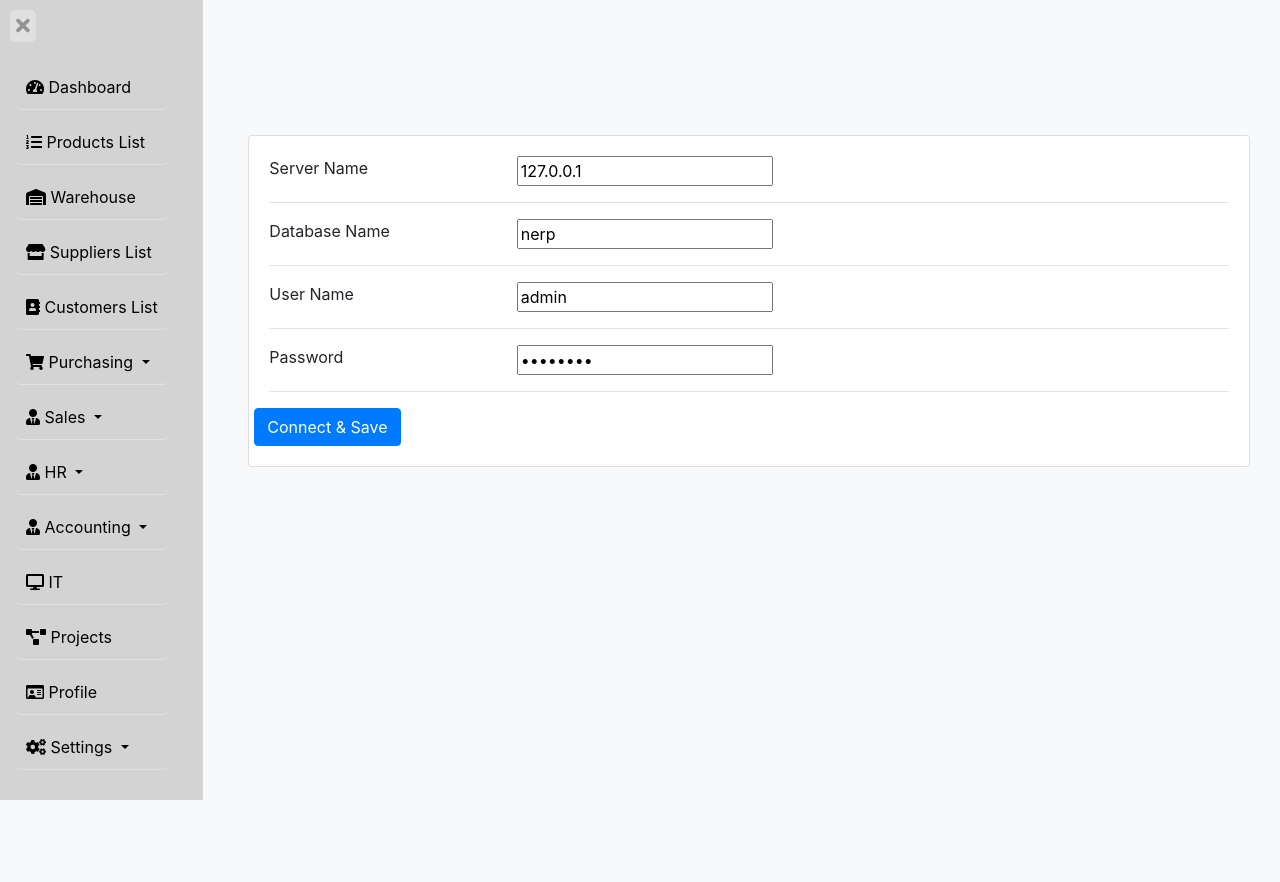
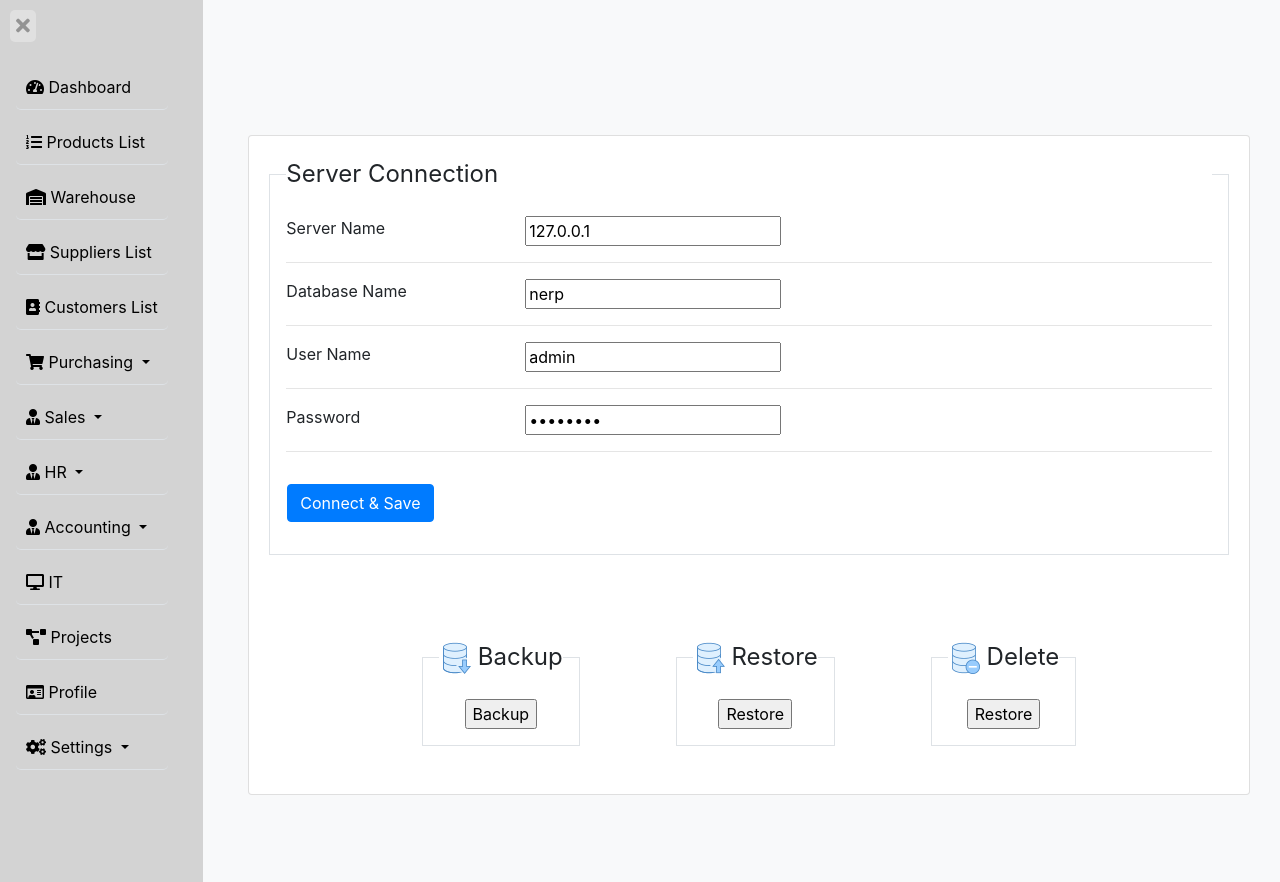
Before and after one commit to ali-alhashim/NERP, a PHP site: page /Data.php in a window 1280 px wide. Before the commit the page ends 800 px from the top, so only its background shows below. Run offline with PHP 8.4, Linux system fonts and the light colour scheme; some libraries are stand-ins or nearby versions.

Commit message:
Backup and restore UI

```diff
--- a/Data.php
+++ b/Data.php
@@ -34,6 +34,7 @@
                <br/>
                <!-------------------------------->
 
+
                <section >
   <div class="container py-5">
     <div class="row">
@@ -50,7 +51,12 @@
       <div class="col-lg-12">
         <div class="card mb-4">
           <div class="card-body">
-            <div class="row">
+
+          <form action="#" method="post">
+           <fieldset class="form-group border p-3">
+             <legend> Server Connection </legend>
+
+            <div class="row ">
               <div class="col-sm-3">
                 <p class="mb-0">Server Name</p>
               </div>
@@ -86,14 +92,49 @@
               </div>
             </div>
             <hr>
-            <div class="row text-center">
-                <button class="btn btn-primary ">Connect & Save</button>
+            <div class="row text-center p-3">
+                <input type="submit" class="btn btn-primary "  value="Connect & Save" />
 
 
               </div>
+
+                </fieldset>
+            </form>
+
             </div>
 
 <!---->
+
+  <div class="row   align-self-center">
+
+    <form action="DBBackupAction.php" method="post">
+      <fieldset class="form-group border p-3 m-lg-5 text-center">
+        <legend><img src="icons/icons8_database_export_32px.png"> Backup</legend>
+        <input type="submit" value="Backup"/>
+      </fieldset>
+    </form>
+
+
+    <form action="DBRestoreAction.php" method="post">
+      <fieldset class="form-group border p-3 m-lg-5 text-center">
+        <legend><img src="icons/icons8_database_restore_32px.png"> Restore</legend>
+        <input type="submit" value="Restore"/>
+      </fieldset>
+    </form>
+
+
+    <form action="DBDeleteAction.php" method="post">
+      <fieldset class="form-group border p-3 m-lg-5 text-center">
+        <legend><img src="icons/icons8_delete_database_32px.png"> Delete</legend>
+        <input type="submit" value="Restore"/>
+      </fieldset>
+    </form>
+
+
+  </div>
+
+
+
 
 
 </section>
--- a/css/site.css
+++ b/css/site.css
@@ -89,7 +89,7 @@ a:hover
     cursor: pointer;
     font-size: 20px;
     position: fixed;
-    z-index: 2;
+    z-index: 3;
 }
 
 .close-btn
@@ -115,9 +115,21 @@ a:hover
 
 }
 
-.sticky-top {
-top:15px !important;
+.sticky-top-10 {
+    position: -webkit-sticky;
+    position: sticky;
+    top: 0;
+    z-index: 1;
 }
+
+
+.sticky-top-15 {
+    position: -webkit-sticky;
+    position: sticky;
+    top: 15px;
+    z-index: 1;
+}
+
 
 .close-btn:hover
 {
--- a/share/_navbar.php
+++ b/share/_navbar.php
@@ -17,7 +17,7 @@
   <i class="fas fa-times"></i>
 </button>
 
-<nav class="nav navbar sticky-top" role = "navigation">
+<nav class="nav navbar sticky-top-15" role = "navigation">
 
 
                 <ul class="justify-content-between nav navbar-nav ">
```
Also changed, not shown: DBBackupAction.php (added, +60 -0 lines), productsList.php (+4 -4 lines), icons/icons8_database_export_32px.png (added), icons/icons8_database_restore_32px.png (added), icons/icons8_delete_database_32px.png (added).
